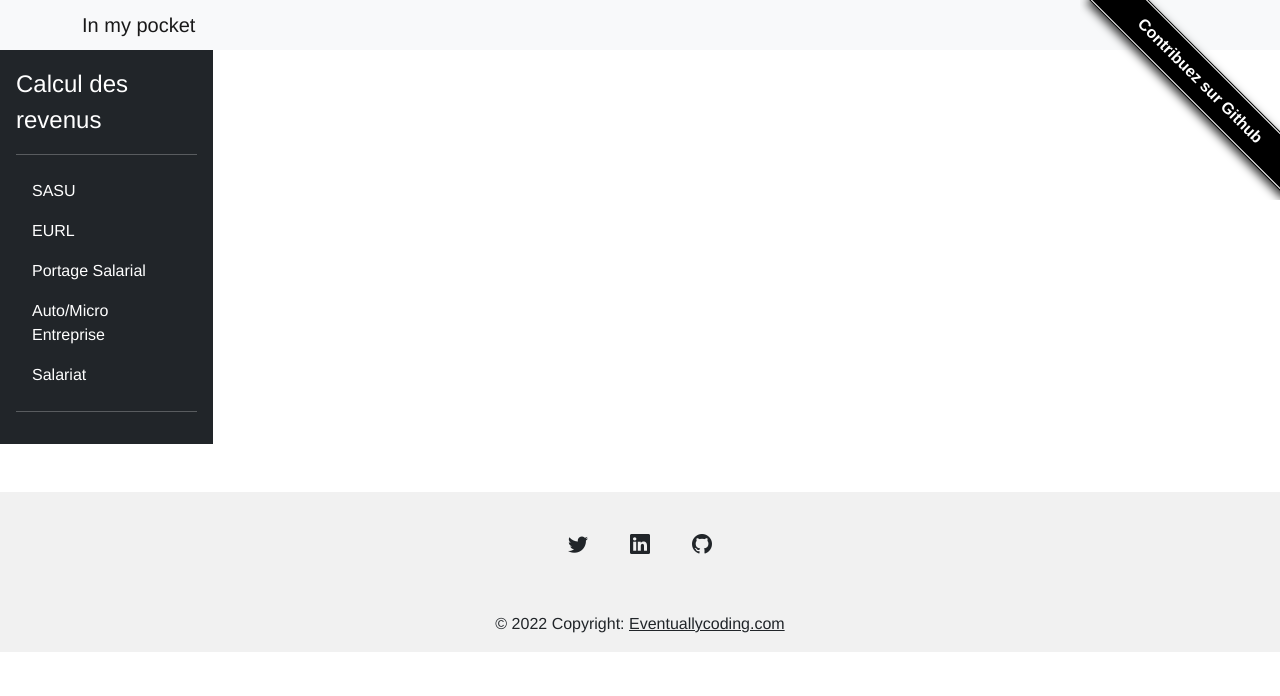
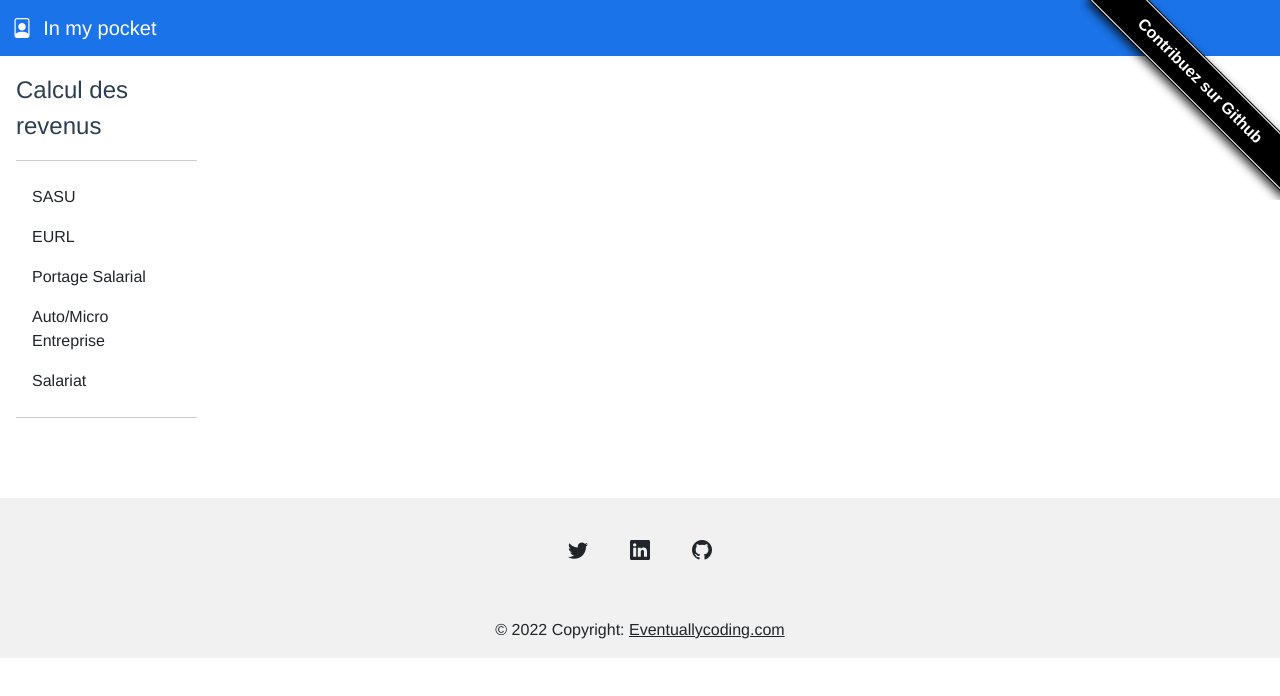
Before and after one commit to hlassiege/inmypocket, a Vue app: page / in a window 1280 px wide. Shown: the top 696 px of the page. Built offline with nearby package versions, Linux system fonts and the light colour scheme.

Commit message:
Un peu de cosmétique

```diff
--- a/src/components/Header.vue
+++ b/src/components/Header.vue
@@ -1,7 +1,10 @@
 <template>
-    <header class="bg-light">
-        <nav class="navbar navbar-light container ">
-            <span class="navbar-brand mb-0 h1">In my pocket</span>
+    <header>
+        <nav class="navbar navbar-light container-fluid ">
+            <span class="navbar-brand text-light">
+                <i class="bi-file-person"></i>&nbsp;
+                <router-link class="navbar-brand text-light" to="/">In my pocket</router-link>
+            </span>
 
         </nav>
     </header>
@@ -10,3 +13,8 @@
 <script>
 
 </script>
+<style scoped>
+    header {
+        background-color: #1a73e8;
+    }
+</style>
--- a/src/components/Sidebar.vue
+++ b/src/components/Sidebar.vue
@@ -3,26 +3,24 @@
         <div class="row">
             <div class="col-2">
                 <div class="row">
-                    <div class="d-flex flex-column flex-shrink-0 p-3 text-white bg-dark" style="width: 280px;">
-                        <a href="/" class="d-flex align-items-center mb-3 mb-md-0 me-md-auto text-white text-decoration-none">
+                    <div class="d-flex flex-column flex-shrink-0 p-3 " style="width: 280px;">
                             <span class="fs-4">Calcul des revenus</span>
-                        </a>
                         <hr>
                         <ul class="nav nav-pills flex-column mb-auto">
                             <li class="nav-item">
-                                <router-link class="nav-link text-white" to="/sasu">SASU</router-link>
+                                <router-link class="nav-link text-dark" to="/sasu">SASU</router-link>
                             </li>
                             <li>
-                                <router-link class="nav-link text-white " to="/eurl">EURL</router-link>
+                                <router-link class="nav-link  text-dark" to="/eurl">EURL</router-link>
                             </li>
                             <li>
-                                <router-link class="nav-link text-white" to="/portage">Portage Salarial</router-link>
+                                <router-link class="nav-link text-dark" to="/portage">Portage Salarial</router-link>
                             </li>
                             <li>
-                                <router-link class="nav-link text-white" to="/micro">Auto/Micro Entreprise</router-link>
+                                <router-link class="nav-link text-dark" to="/micro">Auto/Micro Entreprise</router-link>
                             </li>
                             <li>
-                                <router-link class="nav-link text-white" to="/employee">Salariat</router-link>
+                                <router-link class="nav-link text-dark" to="/employee">Salariat</router-link>
                             </li>
                         </ul>
                         <hr>
@@ -48,3 +46,9 @@
         name: "Sidebar"
     };
 </script>
+<style>
+    a.active {
+        color : #fff !important;
+    }
+
+</style>
```
